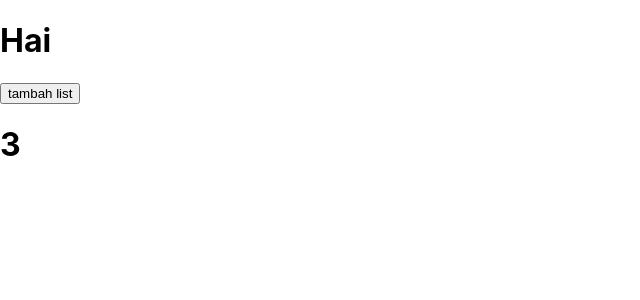
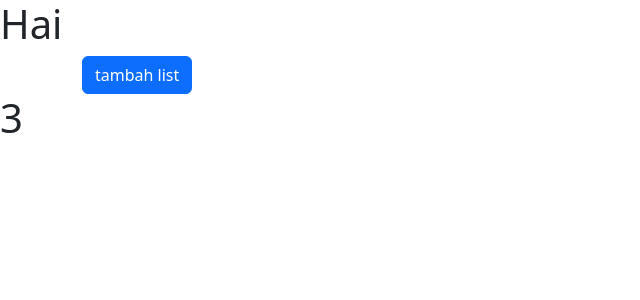
Before and after one commit to synrgy-final-project-team-a/frontend-fsw, a React (Create React App) app: page / in a window 1280 px wide. Shown: the top 300 px of the page, without its empty margins (0-640 px from the left). Built offline with nearby package versions, Linux system fonts and the light colour scheme.

Commit message:
Landing (#2)
* add :package: bootstrap & react-bootstrap

* change to scss

```diff
--- a/package.json
+++ b/package.json
@@ -15,6 +15,7 @@
     "react-router-dom": "^6.6.1",
     "react-scripts": "5.0.1",
     "redux": "^4.2.0",
+    "sass": "^1.57.1",
     "web-vitals": "^2.1.4"
   },
   "scripts": {
--- a/src/App.jsx
+++ b/src/App.jsx
@@ -15,7 +15,9 @@ function App() {
 	return (
 		<>
 			<h1>Hai</h1>
-			<button onClick={ handleButton }>tambah list</button>
+			<div className="container">
+				<button className="btn btn-primary" onClick={ handleButton }>tambah list</button>
+			</div>
 			<h1>{ listNumber }</h1>
 		</>
 	);
--- a/src/assets/App.css
+++ /dev/null
@@ -1,39 +0,0 @@
-.App {
-	text-align: center;
-}
-
-.App-logo {
-	height: 40vmin;
-	pointer-events: none;
-}
-
-@media (prefers-reduced-motion: no-preference) {
-	.App-logo {
-		animation: App-logo-spin infinite 20s linear;
-	}
-}
-
-.App-header {
-	background-color: #282c34;
-	min-height: 100vh;
-	display: flex;
-	flex-direction: column;
-	align-items: center;
-	justify-content: center;
-	font-size: calc(10px + 2vmin);
-	color: white;
-}
-
-.App-link {
-	color: #61dafb;
-}
-
-@keyframes App-logo-spin {
-	from {
-		transform: rotate(0deg);
-	}
-
-	to {
-		transform: rotate(360deg);
-	}
-}
--- a/src/assets/index.css
+++ /dev/null
@@ -1,13 +0,0 @@
-body {
-	margin: 0;
-	font-family: -apple-system, BlinkMacSystemFont, 'Segoe UI', 'Roboto', 'Oxygen',
-		'Ubuntu', 'Cantarell', 'Fira Sans', 'Droid Sans', 'Helvetica Neue',
-		sans-serif;
-	-webkit-font-smoothing: antialiased;
-	-moz-osx-font-smoothing: grayscale;
-}
-
-code {
-	font-family: source-code-pro, Menlo, Monaco, Consolas, 'Courier New',
-		monospace;
-}
--- /dev/null
+++ b/src/assets/scss/style.scss
@@ -0,0 +1,9 @@
+@import "~bootstrap/scss/bootstrap";
+
+.div1 {
+	color: a;
+
+	.div2 {
+		color: black;
+	}
+}
--- a/src/index.jsx
+++ b/src/index.jsx
@@ -1,11 +1,11 @@
 import React from 'react';
 import ReactDOM from 'react-dom/client';
 import { BrowserRouter } from 'react-router-dom';
-import './assets/index.css';
 import App from './App.jsx';
 import reportWebVitals from './reportWebVitals';
 import { Provider } from 'react-redux';
 import store from './store';
+import './assets/scss/style.scss';
 
 const rootStore = store()
 
```
Also changed, not shown: 1 other file (tests, documents, lock files or other folders).
